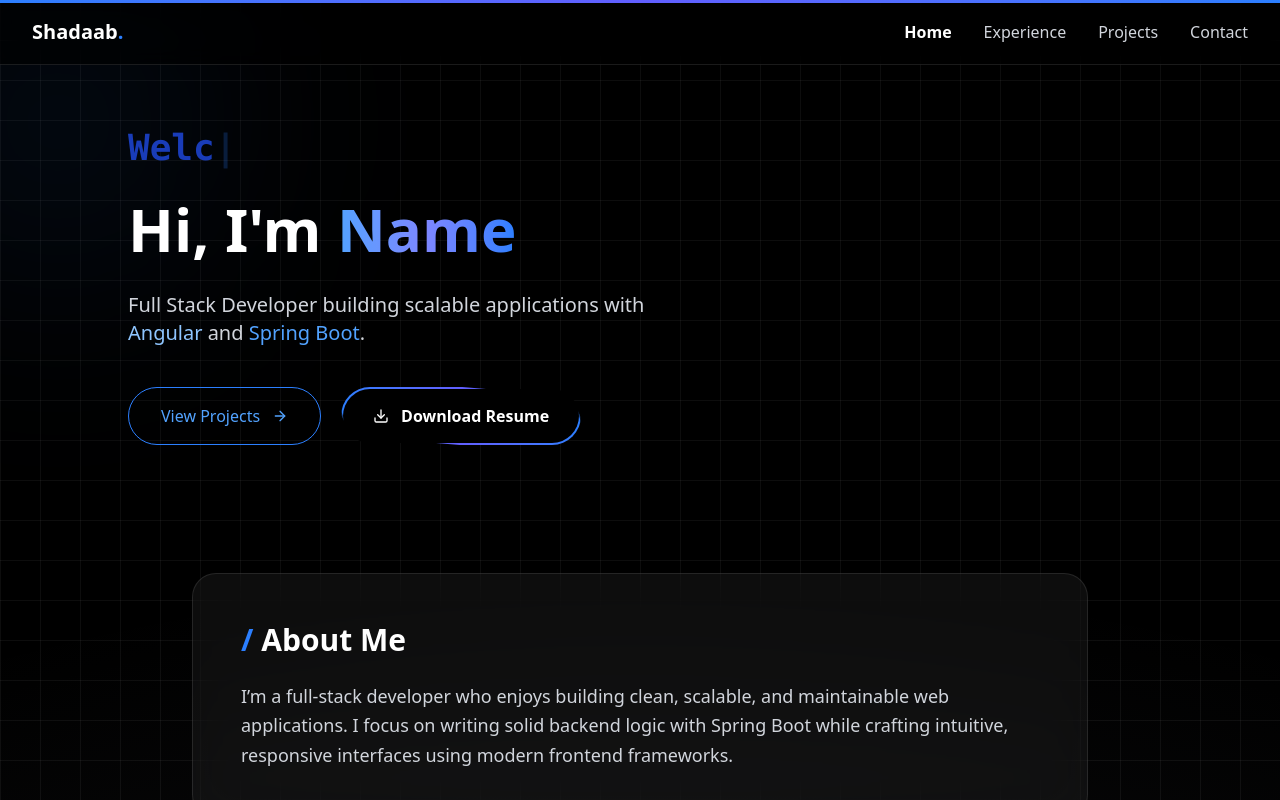
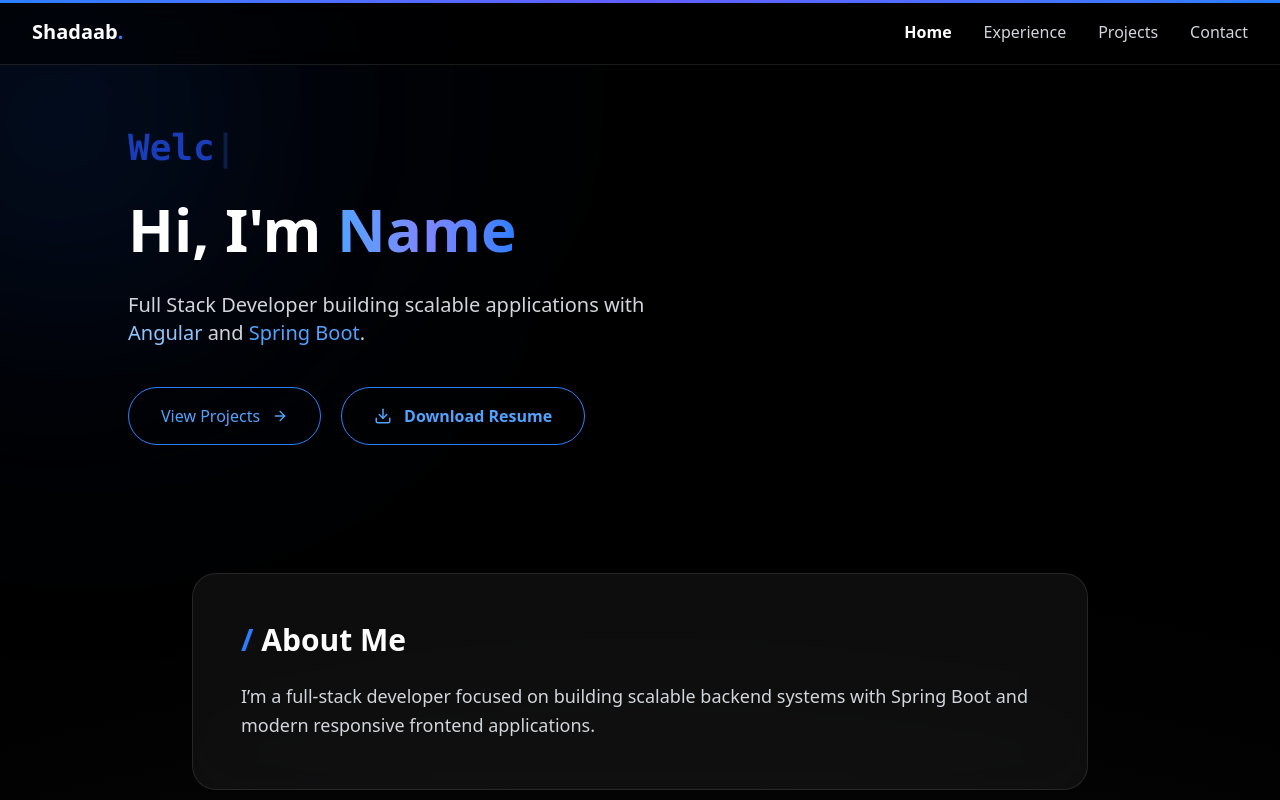
Before and after one commit to syedmohammedshadaab/portfolio, a React (Vite) app: page / in a window 1280 px wide. Shown: the top 800 px of the page. Built offline with nearby package versions, Linux system fonts and the light colour scheme.

Commit message:
Fixed the Home UI

```diff
--- a/src/pages/Home.jsx
+++ b/src/pages/Home.jsx
@@ -1,11 +1,9 @@
-import React, { useRef, useEffect, useState } from "react";
-import { motion, useMotionValue, useSpring, useScroll } from "framer-motion";
+import React, { useEffect, useState } from "react";
+import { motion, useScroll, useSpring } from "framer-motion";
 import { FiDownload, FiArrowRight } from "react-icons/fi";
+import { Link } from "react-router-dom";
 import TypewriterText from "../components/TypewriterText";
 import TimelinePage2 from "../components/TimelinePage2";
-import GitHubIcon from "../components/GithubIcon";
-import LinkedInIcon from "../components/LinkedInIcon";
-import EmailIcon from "../components/EmailIcon";
 import Projects from "./Projects";
 
 const fadeUp = {
@@ -20,50 +18,50 @@ const Home = () => {
   const { scrollYProgress } = useScroll();
   const scaleX = useSpring(scrollYProgress, { stiffness: 100, damping: 30 });
 
-  /* ================= Cursor Glow ================= */
+  /* ================= Cursor Glow (Desktop Only) ================= */
   const [cursorPos, setCursorPos] = useState({ x: 0, y: 0 });
+
   useEffect(() => {
+    if (window.innerWidth < 768) return;
+
     const move = (e) => setCursorPos({ x: e.clientX, y: e.clientY });
     window.addEventListener("mousemove", move);
     return () => window.removeEventListener("mousemove", move);
   }, []);
 
-  /* ================= Magnetic Button ================= */
-  const buttonRef = useRef(null);
-  const x = useMotionValue(0);
-  const y = useMotionValue(0);
-  const springX = useSpring(x, { stiffness: 150, damping: 15 });
-  const springY = useSpring(y, { stiffness: 150, damping: 15 });
-
-  const handleMove = (e) => {
-    const rect = buttonRef.current.getBoundingClientRect();
-    x.set((e.clientX - (rect.left + rect.width / 2)) * 0.2);
-    y.set((e.clientY - (rect.top + rect.height / 2)) * 0.2);
-  };
-
-  const reset = () => {
-    x.set(0);
-    y.set(0);
-  };
-
   return (
     <div className="relative min-h-screen w-full px-6 sm:px-10 lg:px-16 pt-28 sm:pt-32 pb-24 text-white overflow-hidden">
+
       {/* Scroll Indicator */}
       <motion.div
         style={{ scaleX }}
         className="fixed top-0 left-0 right-0 h-[3px] bg-gradient-to-r from-blue-500 via-indigo-500 to-blue-500 origin-left z-50"
       />
 
-      {/* Cursor Glow */}
+      {/* Ambient Glow */}
+      <div className="absolute -top-40 -left-40 w-[500px] h-[500px] bg-blue-600/10 blur-[160px] rounded-full" />
+      <div className="absolute top-[40%] right-[-200px] w-[400px] h-[400px] bg-indigo-600/10 blur-[140px] rounded-full" />
+
+      {/* Cursor Glow (Desktop Only) */}
+      {window.innerWidth >= 768 && (
+        <div
+          className="fixed w-72 h-72 bg-blue-500/10 blur-[120px] rounded-full pointer-events-none z-0"
+          style={{
+            transform: `translate(${cursorPos.x - 150}px, ${cursorPos.y - 150}px)`,
+          }}
+        />
+      )}
+
+      {/* Grid Background (Improved for Mobile) */}
       <div
-        className="fixed w-72 h-72 bg-blue-500/10 blur-[120px] rounded-full pointer-events-none z-0"
-        style={{
-          transform: `translate(${cursorPos.x - 150}px, ${cursorPos.y - 150}px)`,
-        }}
+        className="absolute inset-0 -z-10
+        bg-[linear-gradient(to_right,rgba(255,255,255,0.03)_1px,transparent_1px),
+            linear-gradient(to_bottom,rgba(255,255,255,0.03)_1px,transparent_1px)]
+        bg-[size:42px_42px]"
       />
 
-      {/* Grid Background */}
-      <div className="absolute inset-0 -z-10 bg-[linear-gradient(to_right,rgba(255,255,255,0.05)_1px,transparent_1px),linear-gradient(to_bottom,rgba(255,255,255,0.05)_1px,transparent_1px)] bg-[size:40px_40px]" />
+      {/* Radial Overlay */}
+      <div className="absolute inset-0 -z-10 bg-[radial-gradient(circle_at_center,rgba(0,0,0,0)_0%,rgba(0,0,0,0.6)_100%)]" />
 
       {/* ================= HERO ================= */}
       <section className="relative max-w-5xl mx-auto text-center md:text-left z-10">
@@ -93,38 +91,41 @@ const Home = () => {
           <span className="text-blue-400">Spring Boot</span>.
         </motion.p>
 
-        {/* CTA */}
+        {/* CTA Section */}
         <motion.div
           variants={fadeUp}
           initial="hidden"
           animate="visible"
           transition={{ delay: 0.3 }}
-          className="mt-10 flex flex-col sm:flex-row gap-5"
+          className="mt-10 flex flex-col sm:flex-row gap-5 items-center sm:items-start"
         >
-          <a
-            href="/projects"
+          {/* View Projects */}
+          <Link
+            to="/projects"
             className="flex items-center justify-center gap-3 px-8 py-4 rounded-full
                        border border-blue-500 text-blue-400
                        hover:bg-blue-600 hover:text-white transition"
           >
             View Projects <FiArrowRight />
-          </a>
+          </Link>
 
-          <motion.a
-            ref={buttonRef}
+          {/* Download Resume (STATIC VERSION) */}
+          <a
             href="/resume.pdf"
             download
-            style={{ x: springX, y: springY }}
-            onMouseMove={handleMove}
-            onMouseLeave={reset}
-            className="relative flex items-center justify-center gap-3 px-8 py-4 rounded-full
-                       font-semibold text-white overflow-hidden"
+            className="flex items-center justify-center gap-3
+                       px-8 py-4 rounded-full
+                       font-semibold
+                       border border-blue-500
+                       text-blue-400
+                       bg-transparent
+                       transition-colors duration-300
+                       hover:bg-blue-600
+                       hover:text-white"
           >
-            <span className="absolute inset-0 rounded-full p-[2px] bg-gradient-to-r from-blue-500 via-indigo-500 to-blue-500 animate-[spin_6s_linear_infinite]" />
-            <span className="absolute inset-[2px] rounded-full bg-black" />
-            <FiDownload className="relative z-10" />
-            <span className="relative z-10">Download Resume</span>
-          </motion.a>
+            <FiDownload className="text-lg" />
+            <span>Download Resume</span>
+          </a>
         </motion.div>
       </section>
 
@@ -134,7 +135,6 @@ const Home = () => {
         initial="hidden"
         whileInView="visible"
         viewport={{ once: true }}
-        transition={{ duration: 0.6 }}
         className={`relative z-10 max-w-4xl mx-auto mt-32 ${sectionSpacing}`}
       >
         <div className="bg-white/5 border border-white/10 backdrop-blur-xl rounded-3xl p-8 md:p-12 hover:border-blue-500/40 transition">
@@ -143,10 +143,9 @@ const Home = () => {
           </h2>
 
           <p className="text-gray-300 text-base sm:text-lg leading-relaxed">
-            I’m a full-stack developer who enjoys building clean, scalable, and
-            maintainable web applications. I focus on writing solid backend
-            logic with Spring Boot while crafting intuitive, responsive
-            interfaces using modern frontend frameworks.
+            I’m a full-stack developer focused on building scalable backend
+            systems with Spring Boot and modern responsive frontend
+            applications.
           </p>
         </div>
       </motion.section>
```
